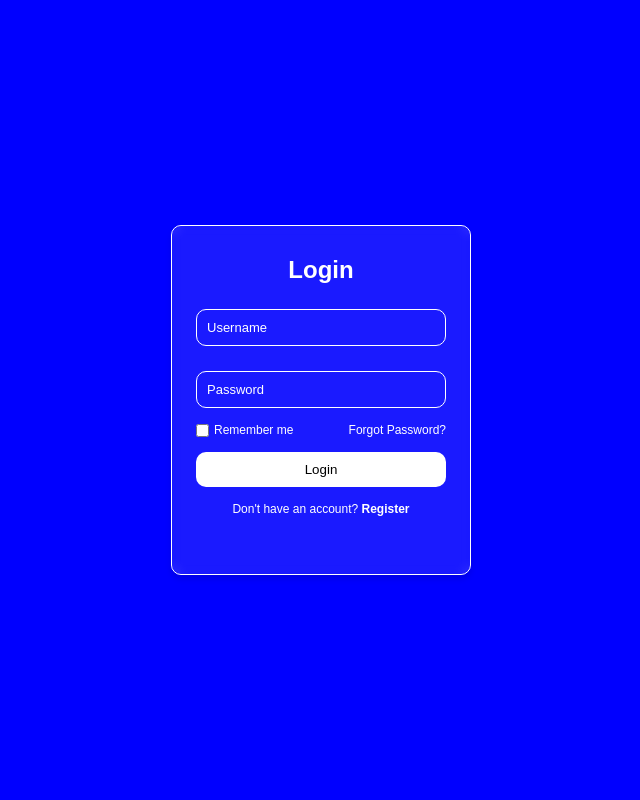
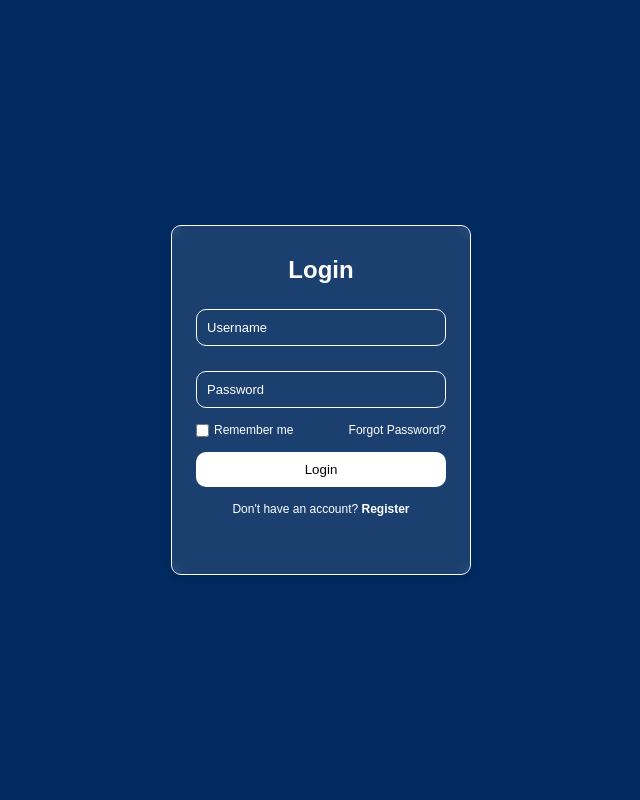
Before and after one commit to TrentChang/website, a Flask app: page /login in a window 1280 px wide. Shown: the whole page, without its empty margins (319-959 px from the left). Run offline with Flask 3, Linux system fonts and the light colour scheme.

Commit message:
login background color, login button border radious change to 5px

```diff
--- a/static/css/Home.css
+++ b/static/css/Home.css
@@ -38,6 +38,7 @@ body {
   float: right;
 }
 .button {
+  border-radius: 5px;
   font-family: "Open Sans", sans-serif;
   font-size: 16px;
   letter-spacing: 2px;
--- a/static/css/login.css
+++ b/static/css/login.css
@@ -1,7 +1,7 @@
 * {
   margin: 0;
   box-sizing: border-box;
-    font-family: 'Poppins', sans-serif;
+  font-family: "Poppins", sans-serif;
 }
 
 body {
@@ -10,7 +10,7 @@ body {
   justify-content: center;
   align-items: center;
   height: 100vh;
-    background-color: blue;
+  background-color: #012a60;
   /* background-image: url('background-image.jpeg'); */
   background-size: cover;
 }
@@ -27,7 +27,7 @@ body {
 }
 
 .glass-container::before {
-    content: '';
+  content: "";
   position: absolute;
   width: 100%;
   height: 100%;
```
Lines whose indentation alone changed are shown as unchanged.
